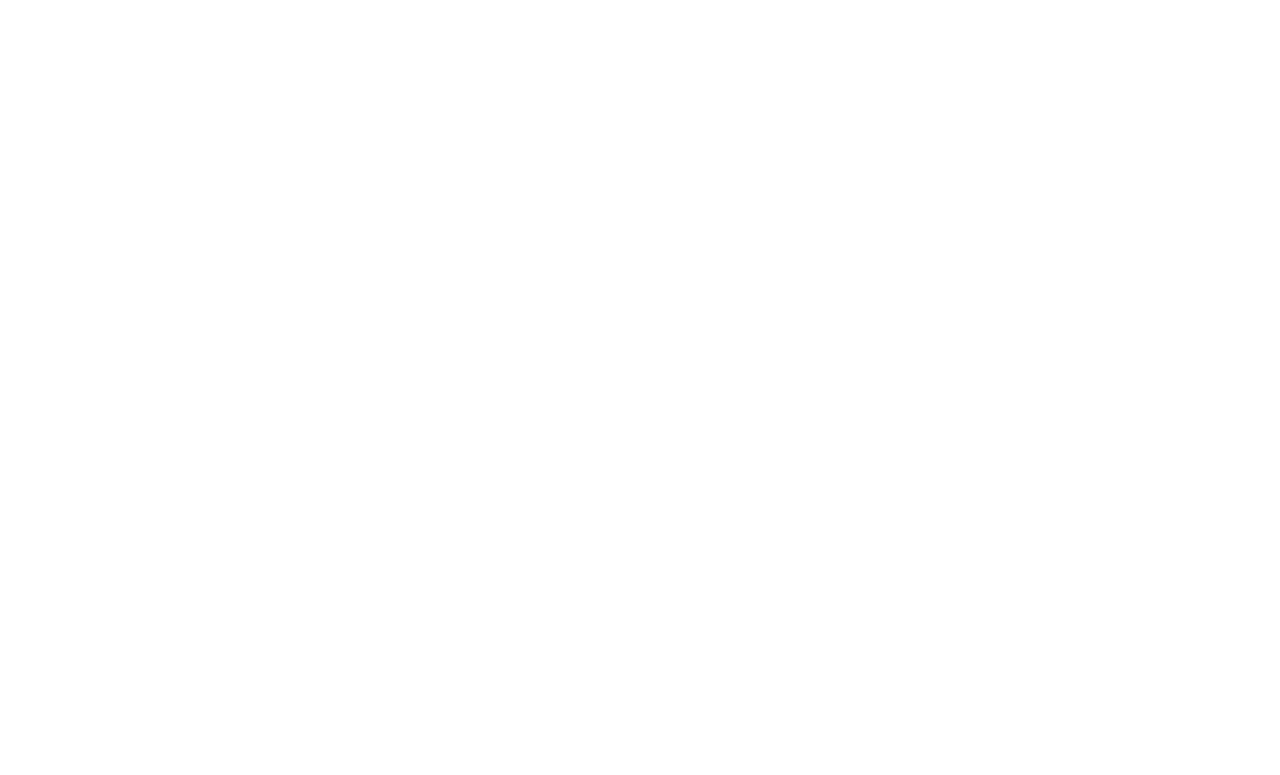
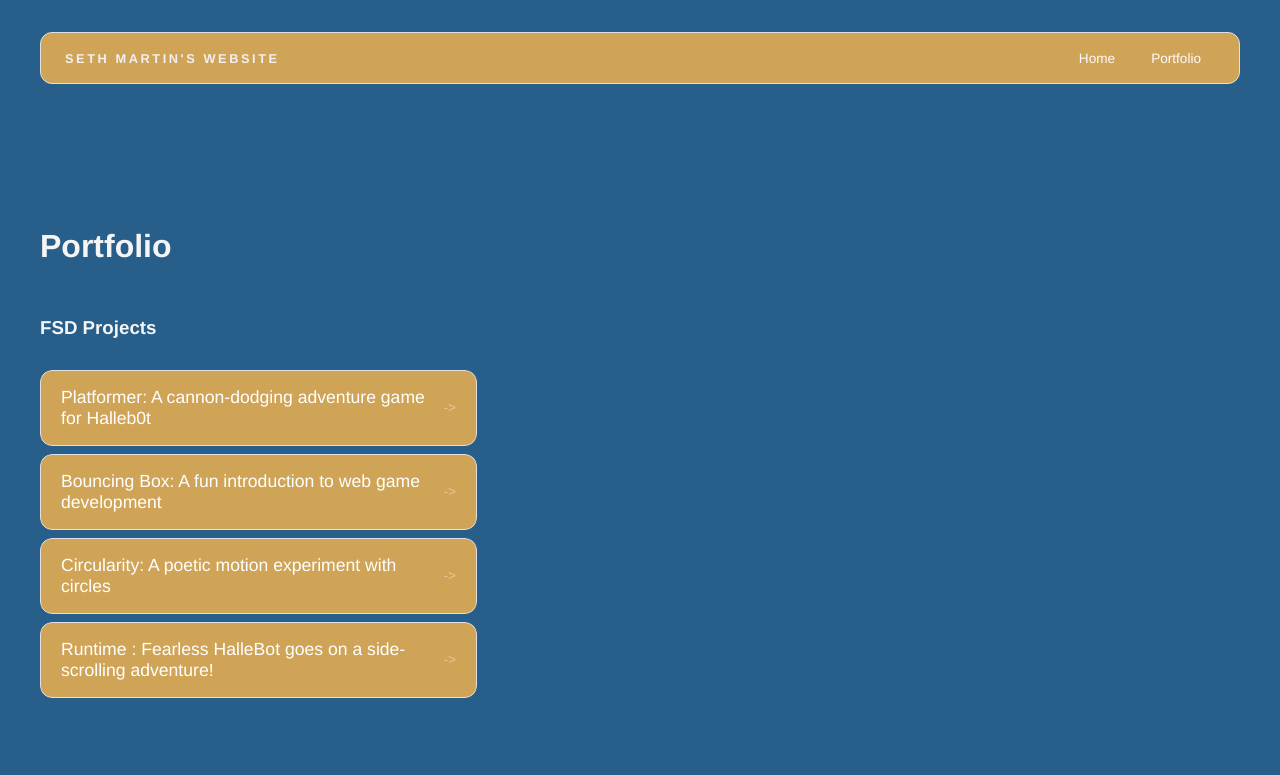
Before and after one commit to smartin-coding/smartin-coding.github.io, a plain HTML site: page portfolio.html in a window 1280 px wide. Drawn offline with Linux system fonts and the light colour scheme.

Commit message:
add portfolio page to website

```diff
--- a/portfolio.html
+++ b/portfolio.html
@@ -0,0 +1,48 @@
+<!DOCTYPE html>
+<html>
+  <head>
+    <title>Seth's Portfolio</title>
+  <link rel="stylesheet" href="style.css" />
+  </head>
+
+  <body>
+    <!-- All content goes here -->
+    <div id="all-contents">
+        <nav>
+<h1>Seth Martin's Website</h1>
+<ul id="nav-ul">
+<li class="nav-li">
+  <a href="index.html">Home</a>
+  <li class="nav-li">
+  <a href="portfolio.html">Portfolio</a>
+</li>
+</li>
+</ul>
+  </nav>
+
+  <main>
+  <div class="content">
+    <h1>Portfolio</h1>
+    <h3>FSD Projects</h3>
+    <ul id="portfolio">
+<li>
+  <a href="fsd-projects/platformer/">Platformer: A cannon-dodging adventure game for Halleb0t</a>
+</li>
+<li>
+  <a href="fsd-projects/bouncing-box/">Bouncing Box: A fun introduction to web game development</a>
+</li>
+<li>
+  <a href="fsd-projects/circularity/">Circularity: A poetic motion experiment with circles</a>
+</li>
+<li>
+ <a href="fsd-projects/runtime/">Runtime : Fearless HalleBot goes on a side-scrolling adventure!</a>
+</li>
+    </ul>
+
+
+
+  </div>
+  </main>
+    </div>
+  </body>
+</html>
--- a/style.css
+++ b/style.css
@@ -5,7 +5,7 @@
 body {
   margin: 0;
   background: #275e8a;
-  color: #222;
+  color: #f6f5f5;
   font-family: "Helvetica Neue", Arial, sans-serif;
 }
 
@@ -113,7 +113,7 @@
 .sidebar-img:hover {
   filter: grayscale(10%);
   transform: translateY(-4px);
-  box-shadow: 0 16px 40px rgba(0, 0, 0, 0.18);
+  box-shadow: 0 16px 40px rgba(255, 254, 254, 0.18);
 }
 nav {
   display: flex;
@@ -144,7 +144,7 @@
 }
 
 .nav-li a {
-  color: #eeeaea;
+  color: #fdfbfb;
   text-decoration: none;
   font-size: 0.85rem;
   font-weight: 500;
@@ -159,3 +159,55 @@
   background: #f1eeee;
   color: #d0a457;
 }
+/* Portfolio styles */
+.content h1 {
+  color: #d0a457);
+}
+
+#portfolio {
+  list-style: none;
+  margin: 0;
+  padding: 0;
+  width: 100%;
+  display: flex;
+  flex-direction: column;
+  gap: 8px;
+}
+
+#portfolio li {
+  border-radius: 12px;
+  overflow: hidden;
+}
+
+#portfolio a {
+  display: flex;
+  justify-content: space-between;
+  align-items: center;
+  text-decoration: none;
+  color: #ffffff;
+  padding: 16px 20px;
+  font-size: 1.1rem;
+  font-weight: 500;
+  background: #d0a457;
+  border: 1px solid #e0e0e0;
+  border-radius: 12px;
+  transition: background 0.25s ease, color 0.25s ease, transform 0.25s ease;
+}
+
+#portfolio a:hover {
+  background: #ffffff;
+  color: #d0a457;
+  transform: translateX(4px);
+}
+
+#portfolio a::after {
+  content: "->";
+  font-size: 0.85rem;
+  opacity: 0.4;
+  transition: opacity 0.25s ease;
+  white-space: nowrap;
+}
+
+#portfolio a:hover::after {
+  opacity: 1;
+}
```
